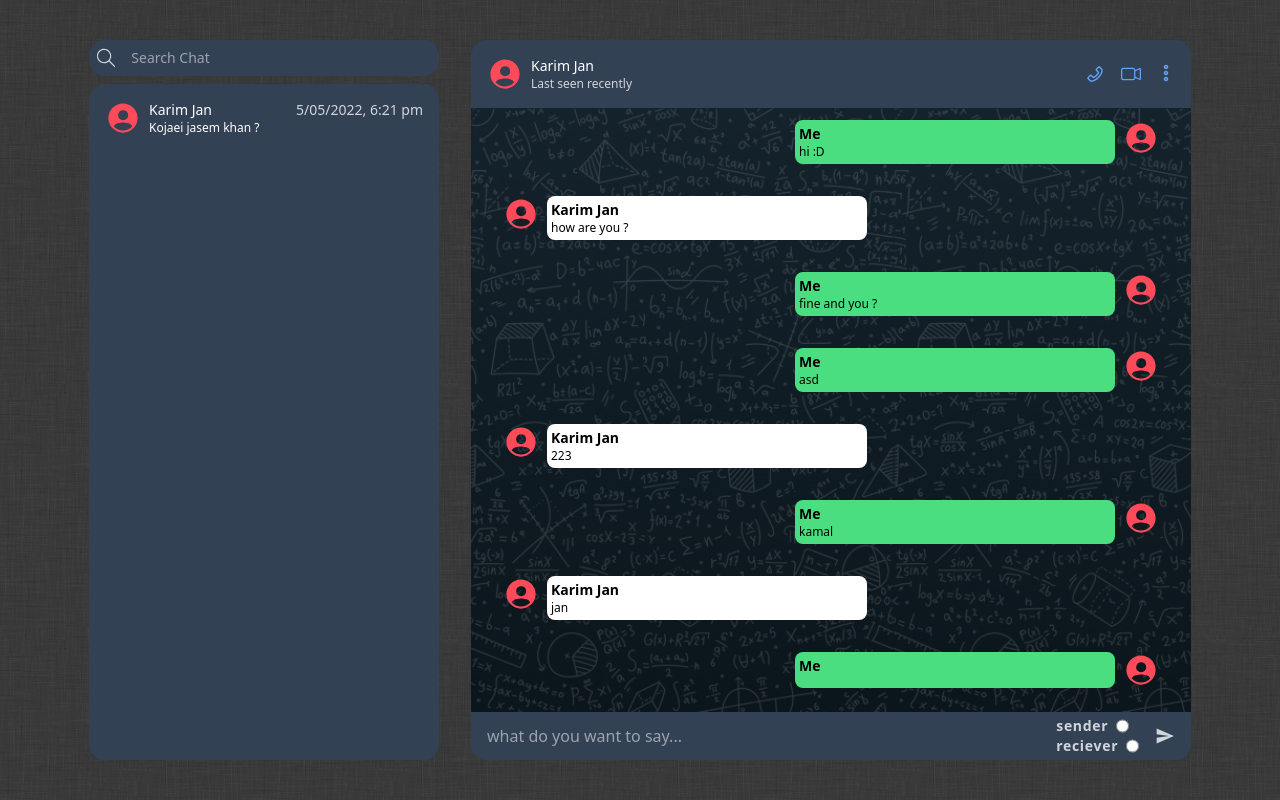
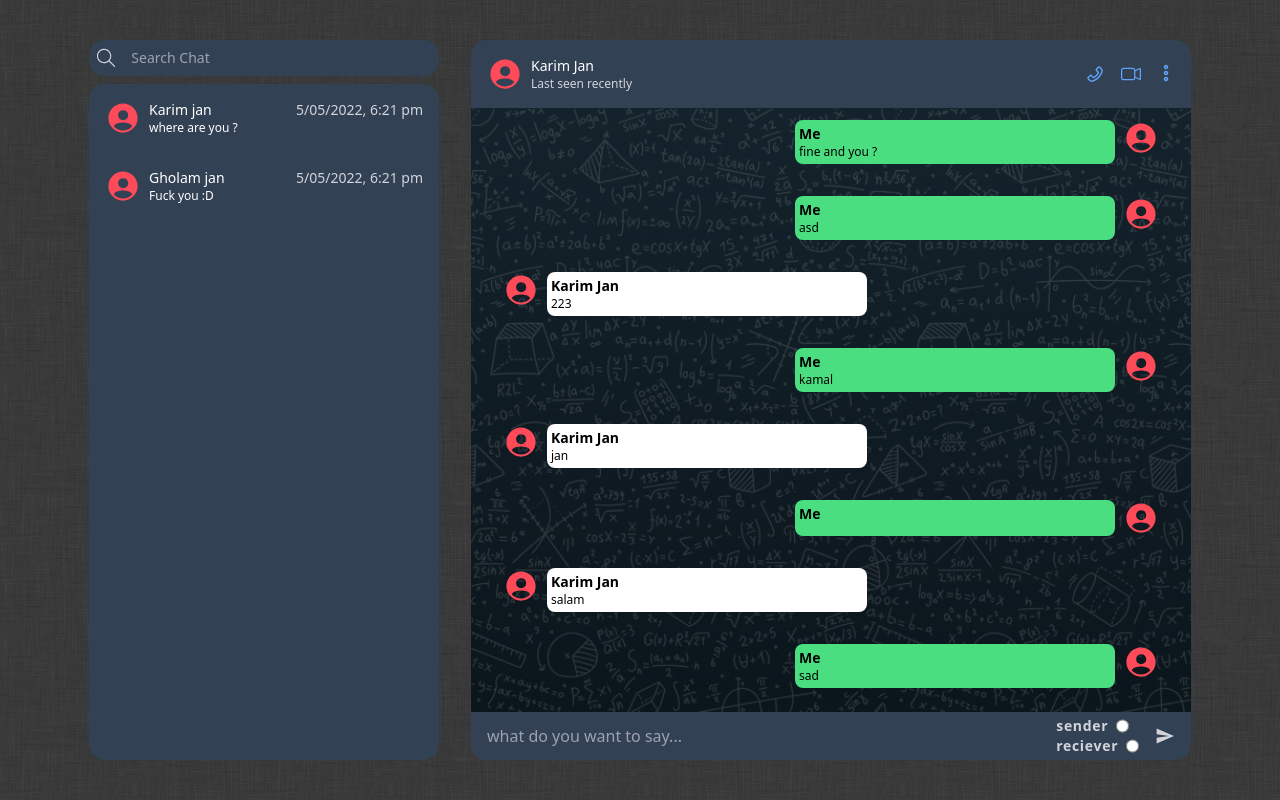
Before and after one commit to M-AminM/chat-app, a React (Create React App) app: page / in a window 1280 px wide. Built offline with nearby package versions, Linux system fonts and the light colour scheme; data requests are answered from the project's data file.

Commit message:
add contacts

```diff
--- a/server/db.json
+++ b/server/db.json
@@ -161,6 +161,32 @@
       "name": "Me",
       "message": "",
       "type": "reciever"
+    },
+    {
+      "id": 1675090082239,
+      "name": "Karim Jan",
+      "message": "salam",
+      "type": "sender"
+    },
+    {
+      "id": 1675090086108,
+      "name": "Me",
+      "message": "sad",
+      "type": "reciever"
+    }
+  ],
+  "contacts": [
+    {
+      "id": 1,
+      "name": "Karim jan",
+      "lastMessage": "where are you ?",
+      "lastMessageSent": "5/05/2022, 6:21 pm"
+    },
+    {
+      "id": 2,
+      "name": "Gholam jan",
+      "lastMessage": "Fuck you :D",
+      "lastMessageSent": "5/05/2022, 6:21 pm"
     }
   ]
 }
--- a/src/components/Messanger/Sidebar/ChatList/index.tsx
+++ b/src/components/Messanger/Sidebar/ChatList/index.tsx
@@ -1,20 +1,50 @@
-import React from "react";
+import axios from "axios";
+import React, { useContext, useEffect } from "react";
 import { IoPersonCircleSharp } from "react-icons/io5";
+import { AppContext } from "../../../../context/store";
 
 interface ChatListProps extends React.PropsWithChildren {}
+
+type ContactType = {
+  id: number;
+  name: string;
+  lastMessage: string;
+  lastMessageSent: string;
+};
+
 const ChatList: React.FunctionComponent<ChatListProps> = (): JSX.Element => {
+  const { contacts, dispatchContacts } = useContext(AppContext);
+
+  const contactsData = () => {
+    axios
+      .get("http://localhost:4000/contacts")
+      .then((response) =>
+        dispatchContacts({ type: "GET_ALL_CONTACTS", payload: response.data })
+      )
+      .catch((err) => console.log(err));
+  };
+
+  useEffect(() => {
+    contactsData();
+  }, []);
+
   return (
-    <div className="bg-slate-700 rounded-2xl p-4 flex flex-col gap-6 overflow-auto h-full">
-      <div className="flex justify-between">
-        <div className="flex gap-2 ">
-          <IoPersonCircleSharp className="text-4xl " color="#ff4a59" />
-          <div>
-            <h2 className="text-sm text-white">Karim Jan</h2>
-            <p className="text-xs text-white">Kojaei jasem khan ?</p>
+    <div className="bg-slate-700 rounded-2xl flex flex-col overflow-auto h-full">
+      {contacts.map((contact: ContactType) => (
+        <div
+          className="flex justify-between cursor-pointer p-4  duration-150 ease-in"
+          key={contact.id}
+        >
+          <div className="flex gap-2 ">
+            <IoPersonCircleSharp className="text-4xl " color="#ff4a59" />
+            <div>
+              <h2 className="text-sm text-white">{contact.name}</h2>
+              <p className="text-xs text-white">{contact.lastMessage}</p>
+            </div>
           </div>
+          <p className="text-sm text-gray-300">{contact.lastMessageSent}</p>
         </div>
-        <p className="text-sm text-gray-300">5/05/2022, 6:21 pm</p>
-      </div>
+      ))}
     </div>
   );
 };
--- /dev/null
+++ b/src/context/contact/contact.reducer.ts
@@ -0,0 +1,9 @@
+export const ContactReducer = (state: any, action: any) => {
+  switch (action.type) {
+    case "GET_ALL_CONTACTS":
+      state = action.payload;
+      return state;
+    default:
+      return state;
+  }
+};
--- a/src/context/store.tsx
+++ b/src/context/store.tsx
@@ -1,5 +1,6 @@
 import React, { useReducer, createContext } from "react";
 import { MessageReducer } from "./message/message.reducer";
+import { ContactReducer } from "./contact/contact.reducer";
 
 interface AppContextProviderProps extends React.PropsWithChildren {}
 
@@ -10,6 +11,13 @@ type MessageType = {
   type: string;
 };
 
+type ContactType = {
+  id: number;
+  name: string;
+  lastMessage: string;
+  lastMessageSent: string;
+};
+
 type ContextAction<T, K> = {
   type: T;
   payload: K;
@@ -18,22 +26,33 @@ type ContextAction<T, K> = {
 type Context = {
   state: MessageType[];
   dispatch: React.Dispatch<ContextAction<any, any>>;
+  contacts: ContactType[];
+  dispatchContacts: React.Dispatch<ContextAction<any, any>>;
 };
 
 export const AppContext = createContext<Context>({
   state: [],
   dispatch: () => null,
+  contacts: [],
+  dispatchContacts: () => null,
 });
 
 const InitialState: MessageType[] = [];
+const InitialContact: ContactType[] = [];
 
 const AppContextProvider: React.FunctionComponent<AppContextProviderProps> = ({
   children,
 }): JSX.Element => {
   const [state, dispatch] = useReducer(MessageReducer, InitialState);
+  const [contacts, dispatchContacts] = useReducer(
+    ContactReducer,
+    InitialContact
+  );
 
   return (
-    <AppContext.Provider value={{ state: state, dispatch: dispatch }}>
+    <AppContext.Provider
+      value={{ state, dispatch, contacts, dispatchContacts }}
+    >
       {children}
     </AppContext.Provider>
   );
```
